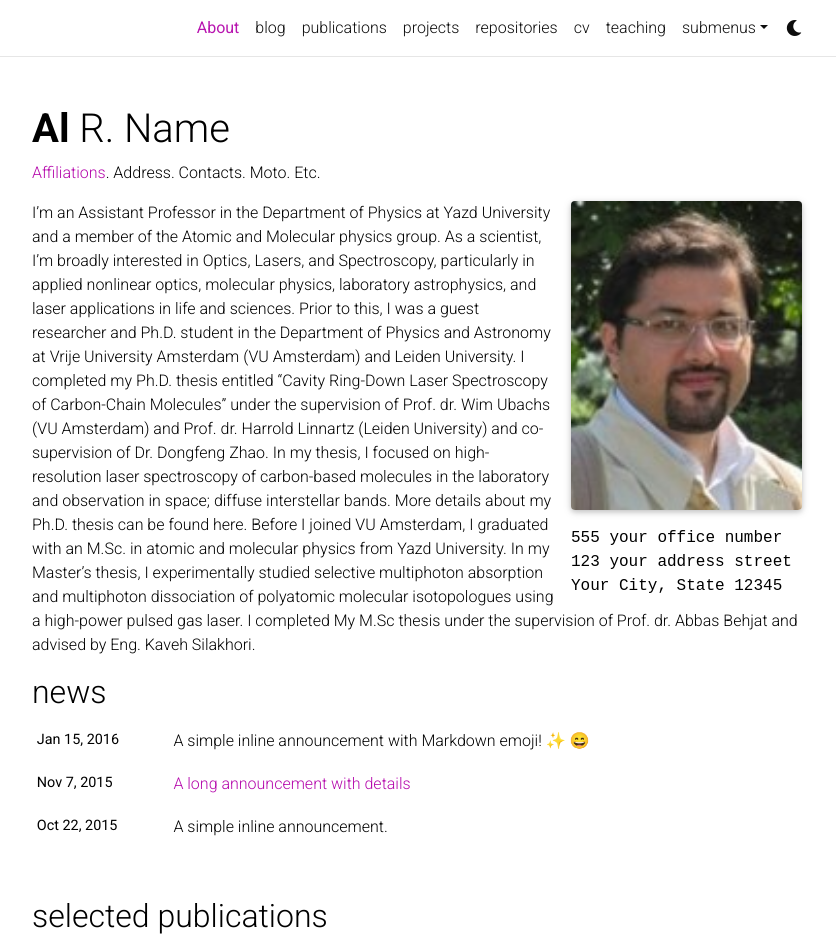
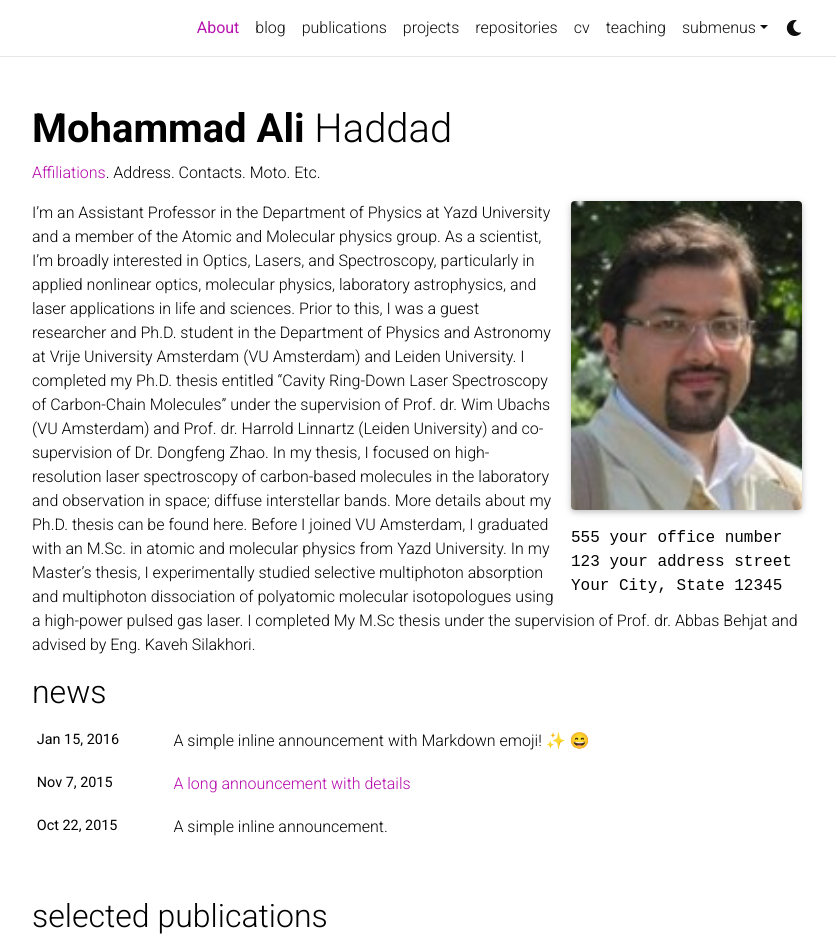
Before and after one commit to ma-haddad/ma-haddad.github.io, a Jekyll site: the page built from _pages/about.md, in a window 1280 px wide and 1237 px high, cut to the strip 0-947 px from the top of the window. Shown: the whole strip, without its empty margins (223-1059 px from the left). Built offline with Jekyll 4.4.1, drawn with Linux system fonts in a browser that asks for light colours; full-size pictures stand in for the smaller copies a plugin makes; emoji names are drawn with the system emoji font; comment, search, counter and statistics services are not loaded; a style sheet for code colours, icons or effects is not loaded; some of the changed text lies outside the part shown.

Commit message:
Update _config.yml

```diff
--- a/_config.yml
+++ b/_config.yml
@@ -3,10 +3,10 @@
 # -----------------------------------------------------------------------------
 
 title: blank # the website title (if blank, full name will be used instead)
-first_name: Al
-middle_name: R.
-last_name: Name
-email: you@example.com
+first_name: Mohammad Ali
+middle_name:
+last_name: Haddad
+email: mahaddad@yazd.ac.ir
 description: > # the ">" symbol means to ignore newlines until "footer_text:"
   A simple, whitespace theme for academics. Based on [*folio](https://github.com/bogoli/-folio) design.
 footer_text: >
@@ -123,7 +123,7 @@ pagination:
   enabled: true
 
 # Comments
-disqus_shortname: al-folio # put your disqus shortname
+disqus_shortname: ma-haddad # put your disqus shortname
 # https://help.disqus.com/en/articles/1717111-what-s-a-shortname
 
 # External sources.
@@ -141,10 +141,10 @@ collections:
   news:
     defaults:
       layout: post
-    output: true
+    output: false
     permalink: /news/:path/
   projects:
-    output: true
+    output: false
     permalink: /projects/:path/
 
 news_scrollable: true # adds a vertical scroll bar if there are more than 3 news items
```
